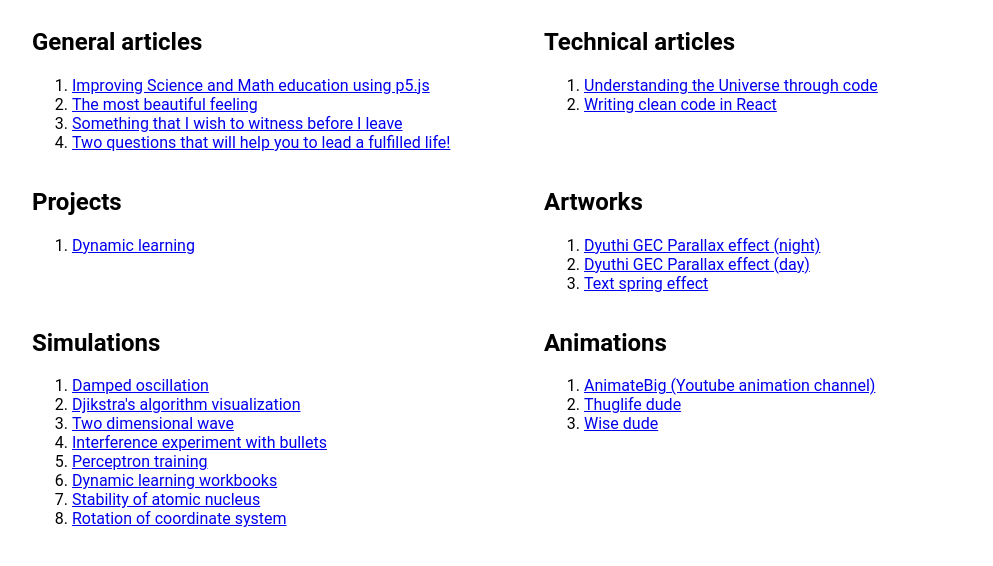
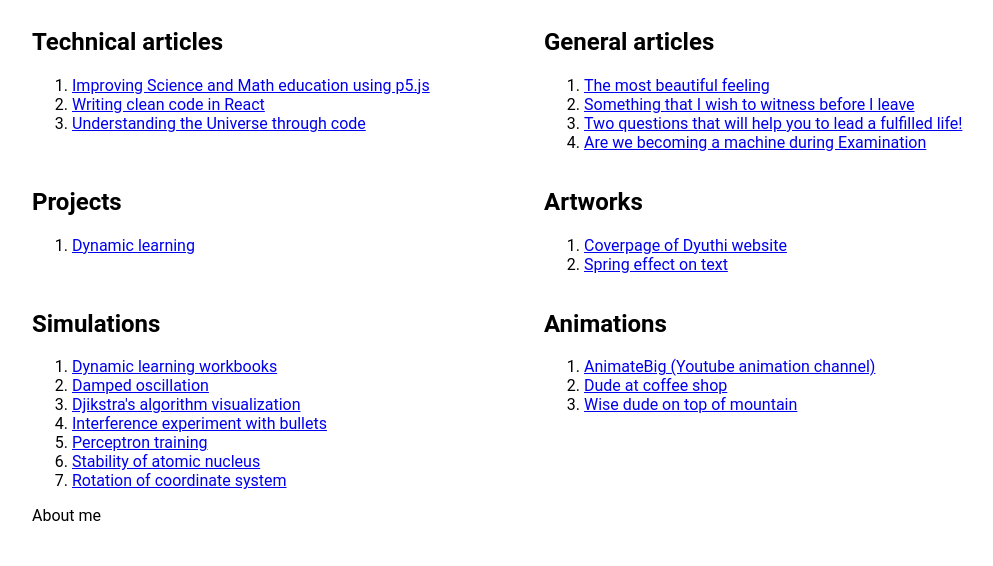
Before and after one commit to JithinKS97/portfolio, a Next.js app: page / in a window 1280 px wide. Shown: the top 566 px of the page, without its empty margins (96-1089 px from the left). Built offline with nearby package versions, Linux system fonts and the light colour scheme.

Commit message:
modified posts

```diff
--- a/components/Animations.js
+++ b/components/Animations.js
@@ -16,11 +16,11 @@ const animations = [
         link: "https://www.youtube.com/user/animatebig/videos"
     },
     {
-        title: "Thuglife dude",
+        title: "Dude at coffee shop",
         link: "https://www.youtube.com/watch?v=blNn2rKyjA0"
     },
     {
-        title: "Wise dude",
+        title: "Wise dude on top of mountain",
         link: "https://www.youtube.com/watch?v=FQ8XlLlXE70"
     }
 ]
--- a/components/Artworks.js
+++ b/components/Artworks.js
@@ -11,15 +11,11 @@ const Artworks = () => (
 
 const simulations = [
     {
-        title: "Dyuthi GEC Parallax effect (night)",
+        title: "Coverpage of Dyuthi website",
         link: "https://jithinks97.github.io/GEC/Parallax%20finished/Parallax_night/sketch/index.html"
     },
     {
-        title: "Dyuthi GEC Parallax effect (day)",
-        link: "https://jithinks97.github.io/GEC/Parallax%20finished/Parallax/sketch/index.html"
-    },
-    {
-        title: "Text spring effect",
+        title: "Spring effect on text",
         link: "https://jithinks97.github.io/TEDX/index.html"
     }
 ]
--- a/components/GeneralArticles.js
+++ b/components/GeneralArticles.js
@@ -11,10 +11,6 @@ const Articles = () => (
 
 const articles = [
     {
-        title: "Improving Science and Math education using p5.js",
-        link: "https://medium.com/processing-foundation/improving-science-and-math-education-using-p5-js-d434beea465c"
-    },
-    {
         title: "The most beautiful feeling",
         link: "https://medium.com/@jithunni.ks/the-most-beautiful-feeling-b74aa7f82ba0"
     },
@@ -26,6 +22,10 @@ const articles = [
         title: "Two questions that will help you to lead a fulfilled life!",
         link: "https://medium.com/@jithunni.ks/i-have-found-two-important-questions-to-which-you-need-to-find-answers-which-will-help-you-ea0470531a6b"
     }
+    ,{
+        title: "Are we becoming a machine during Examination",
+        link: "https://medium.com/@jithunni.ks/are-we-becoming-a-machine-during-examination-2f6afc0c9a7c"
+    }
 ]
 
 export default Articles
--- a/components/Simulations.js
+++ b/components/Simulations.js
@@ -11,17 +11,17 @@ const Simulations = () => (
 
 const simulations = [
     {
+        title: "Dynamic learning workbooks",
+        link: "https://www.dynamiclearning.io/explore"
+    },
+    {
         title: "Damped oscillation",
         link: "https://jithinks97.github.io/Dynamic-Learning/DampedOscillation/index.html"
     },
     {
         title: "Djikstra's algorithm visualization",
         link: "https://jithinks97.github.io/Dynamic-Learning/Dijkstras/index.html"
-    },
-    {
-        title: "Two dimensional wave",
-        link: "https://www.dynamiclearning.io/workbookeditor/K5w7Kxr9w7jwAW3FZ"
-    },
+    },,
     {
         title: "Interference experiment with bullets",
         link: "https://jithinks97.github.io/Dynamic-Learning/Interference-experiment-with-bullets/index.html"
@@ -29,10 +29,6 @@ const simulations = [
     {
         title: "Perceptron training",
         link: "https://jithinks97.github.io/Perceptron%20training/index.html"
-    },
-    {
-        title: "Dynamic learning workbooks",
-        link: "https://www.dynamiclearning.io/explore"
     },
     {
         title: "Stability of atomic nucleus",
--- a/components/TechnicalArticles.js
+++ b/components/TechnicalArticles.js
@@ -11,12 +11,16 @@ const Articles = () => (
 
 const articles = [
     {
-        title: "Understanding the Universe through code",
-        link: "https://dev.to/jithinks97/understanding-the-universe-through-code-dg8"
+        title: "Improving Science and Math education using p5.js",
+        link: "https://medium.com/processing-foundation/improving-science-and-math-education-using-p5-js-d434beea465c"
     },
     {
         title: "Writing clean code in React",
         link: "https://dev.to/jithinks97/writing-clean-react-code-2mcm"
+    },
+    {
+        title: "Understanding the Universe through code",
+        link: "https://dev.to/jithinks97/understanding-the-universe-through-code-dg8"
     }
 ]
 
--- a/pages/index.js
+++ b/pages/index.js
@@ -16,10 +16,11 @@ const Index = ({content}) => {
           <ReactMarkdown source={content.default} />
         </div>
         <div>
-          <Row components={[<GeneralArticles/>, <TechnicalArticles/>]}/>
+          <Row components={[ <TechnicalArticles/>, <GeneralArticles/>]}/>
           <Row components={[<Projects/>, <Artworks/>]}/>
           <Row components={[<Simulations/>, <Animations/>]}/>
         </div>
+        <AboutMe/>
       </div>
     </>
   );
@@ -43,6 +44,10 @@ Index.getInitialProps = async ctx => {
     return { content }
 }
 
+const AboutMe = () => (
+  <div>About me</div>
+)
+
 const styles = `
     .page-wrapper {
         width:80vw;
```
